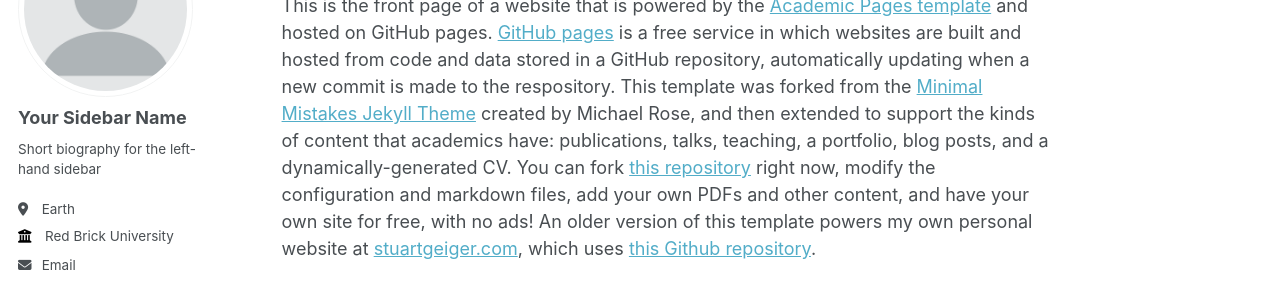
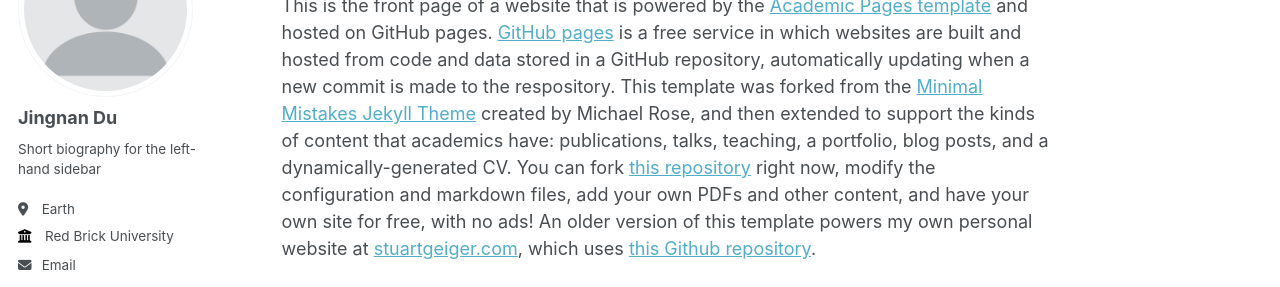
Before and after one commit to jingnandu93/jingnandu93.github.io, a Jekyll site: the page built from _pages/about.md, in a window 1280 px wide. Shown: the part 184-471 px from the top of the page. Built offline with Jekyll 4.4.1, drawn with Linux system fonts in a browser that asks for light colours; some web fonts are replaced.

Commit message:
Update _config.yml

```diff
--- a/_config.yml
+++ b/_config.yml
@@ -22,7 +22,7 @@ repository               : "academicpages/academicpages.github.io"
 author:
   # Biographic information
   avatar           : "profile.png"
-  name             : "Your Sidebar Name"
+  name             : "Jingnan Du"
   pronouns         : # example: "she/her"
   bio              : "Short biography for the left-hand sidebar"
   location         : "Earth"
```
